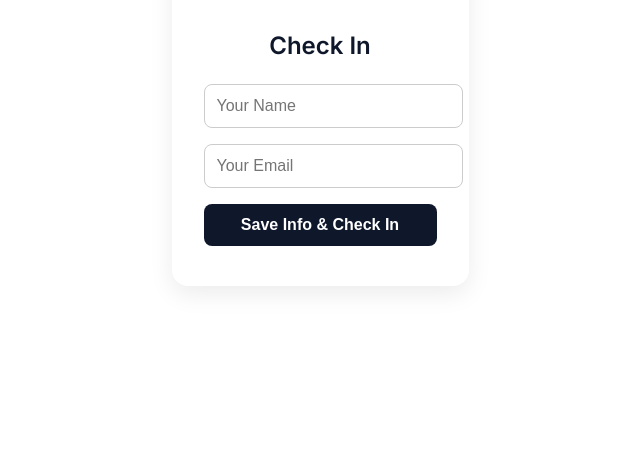
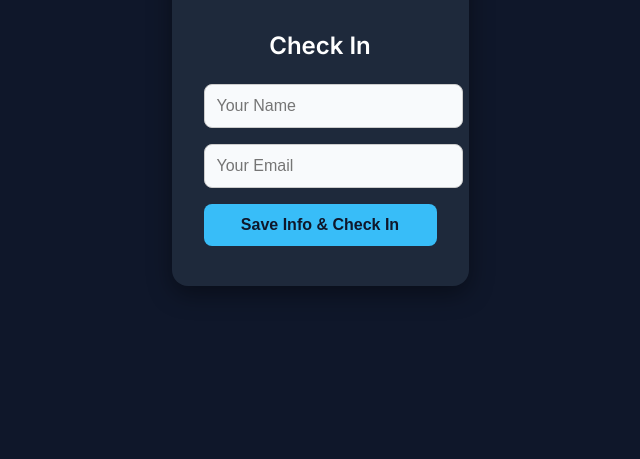
Before and after one commit to ahhliz/rp-checkins, a plain HTML site: page index.html in a window 1280 px wide. Shown: the part 341-800 px from the top of the page, without its empty margins (320-960 px from the left). Drawn offline with Linux system fonts and the light colour scheme.

Commit message:
New Black Background

```diff
--- a/index.html
+++ b/index.html
@@ -9,8 +9,8 @@
     body {
       margin: 0;
       font-family: 'Inter', sans-serif;
-      background-color: #ffffff;
-      color: #0f172a;
+      background-color: #0f172a;
+      color: #ffffff;
       display: flex;
       align-items: center;
       justify-content: center;
@@ -21,15 +21,18 @@
       max-width: 400px;
       padding: 2rem;
       border-radius: 16px;
-      box-shadow: 0 8px 24px rgba(0, 0, 0, 0.08);
+      background-color: #1e293b;
+      box-shadow: 0 8px 24px rgba(0, 0, 0, 0.4);
     }
     img.logo {
       width: 160px;
       margin-bottom: 1.5rem;
+      filter: brightness(0) invert(1);
     }
     h2 {
       font-weight: 600;
       margin-bottom: 1rem;
+      color: #ffffff;
     }
     input, button {
       width: 100%;
@@ -39,20 +42,24 @@
       border-radius: 8px;
       margin: 0.5rem 0;
     }
+    input {
+      background-color: #f8fafc;
+      color: #0f172a;
+    }
     button {
-      background-color: #0f172a;
-      color: white;
+      background-color: #38bdf8;
+      color: #0f172a;
       font-weight: 600;
       border: none;
       cursor: pointer;
     }
     button:hover {
-      background-color: #1e293b;
+      background-color: #0ea5e9;
     }
     #checked-in {
       margin-top: 2rem;
       font-weight: 500;
-      color: green;
+      color: #4ade80;
     }
   </style>
 </head>
```
